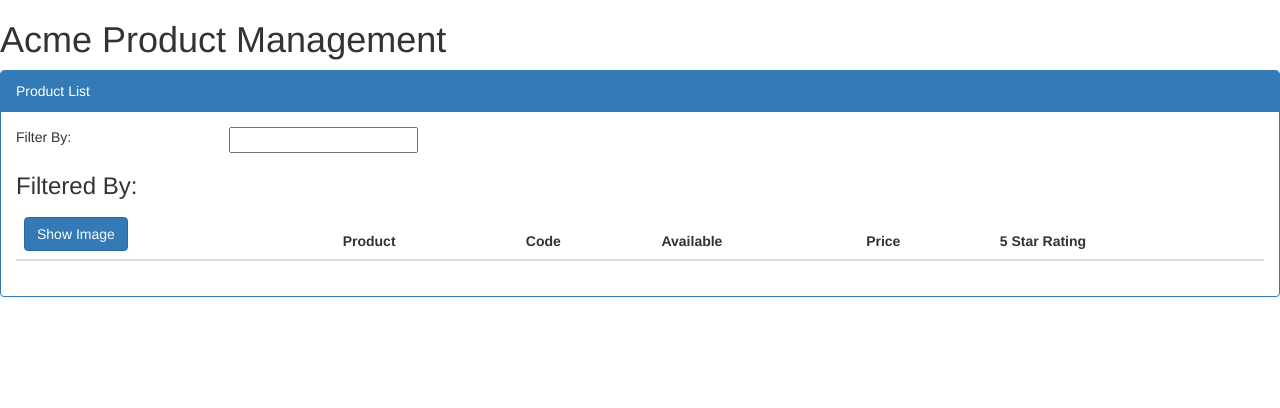
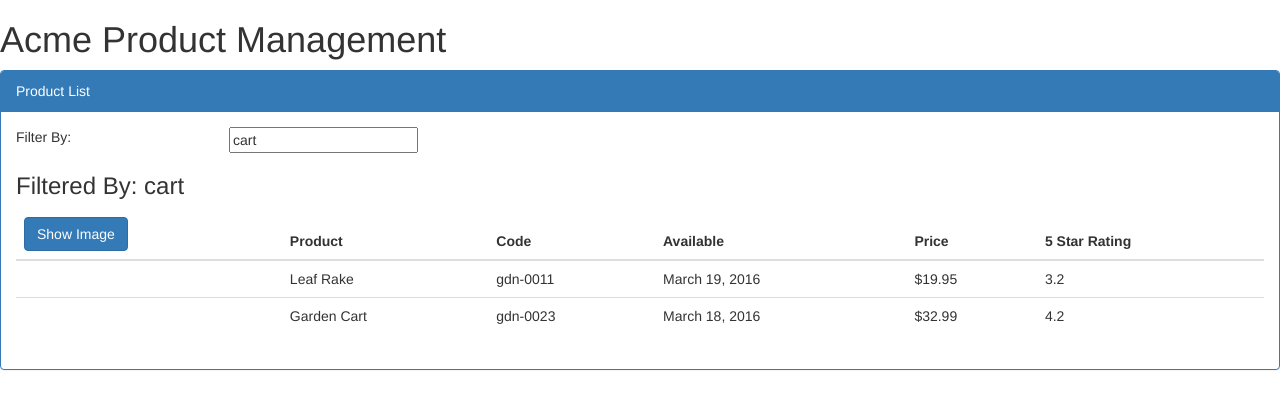
Before and after one commit to viejodecaldas/testing-app, an Angular app: page / in a window 1280 px wide. Shown: the top 408 px of the page. Built offline with nearby package versions, Linux system fonts and the light colour scheme.

Commit message:
Se agrega binding de una vía (interpolation) binding de 2 vías (ngModel [()]) y binding de eventos. También Pipes (filtros angular)

```diff
--- a/src/app/products/product-list.component.html
+++ b/src/app/products/product-list.component.html
@@ -1,26 +1,29 @@
 <div class="panel panel-primary">
   <div class="panel-heading">
-    Product List
+    {{pageTitle}}
   </div>
   <div class="panel-body">
     <div class="row">
       <div class="col-md-2">Filter By: </div>
       <div class="col-md-4">
-        <input type="text" />
+        <input type="text"
+            [(ngModel)]='listFilter' />
       </div>
     </div>
     <div class="row">
       <div class="col-md-6">
-        <h3> Filtered By: </h3>
+        <h3> Filtered By: {{listFilter}} </h3>
       </div>
     </div>
     <div class="table-responsive">
-      <table class="table">
+      <table class="table"
+            *ngIf='products && products.length'>
         <thead>
           <tr>
             <th>
-              <button class="btn btn-primary">
-                Show Image
+              <button class="btn btn-primary"
+                    (click)='toggleImage()'>
+                {{showImage ? 'Hide' : 'Show'}} Image
               </button>
             </th>
             <th>Product</th>
@@ -31,7 +34,18 @@
           </tr>
         </thead>
         <tbody>
-
+            <tr *ngFor='let product of products'>
+                <td><img *ngIf='showImage'
+                        [src]='product.imageUrl'
+                        [title]='product.productName'
+                        [style.width.px]='imageWidth'
+                        [style.margin.px]='imageMargin'></td>
+                <td>{{product.productName}}</td>
+                <td>{{product.productCode | lowercase}}</td>
+                <td>{{product.releaseDate}}</td>
+                <td>{{product.price | currency:'USD':true:'1.2-2'}}</td>
+                <td>{{product.starRating}}</td>
+            </tr>
         </tbody>
       </table>
     </div>
--- a/src/app/products/product-list.component.ts
+++ b/src/app/products/product-list.component.ts
@@ -7,6 +7,37 @@
 })
 export class ProductListComponent implements OnInit {
 
+    pageTitle: string = 'Product List';
+    imageWidth: number = 50;
+    imageMargin: number = 2;
+    showImage: boolean = false;
+    listFilter: string = 'cart';
+    products: any[] = [
+        {
+            "productId": 1,
+            "productName": "Leaf Rake",
+            "productCode": "GDN-0011",
+            "releaseDate": "March 19, 2016",
+            "description": "Leaf rake with 48-inch wooden handle.",
+            "price": 19.95,
+            "starRating": 3.2,
+            "imageUrl": "http://openclipart.org/image/300px/svg_to_png/26215/Anonymous_Leaf_Rake.png"
+        },
+        {
+            "productId": 2,
+            "productName": "Garden Cart",
+            "productCode": "GDN-0023",
+            "releaseDate": "March 18, 2016",
+            "description": "15 gallon capacity rolling garden cart",
+            "price": 32.99,
+            "starRating": 4.2,
+            "imageUrl": "http://openclipart.org/image/300px/svg_to_png/58471/garden_cart.png"
+        }
+    ];
+
+    toggleImage(): void {
+        this.showImage = !this.showImage;
+    }
   constructor() { }
 
   ngOnInit() {
```
